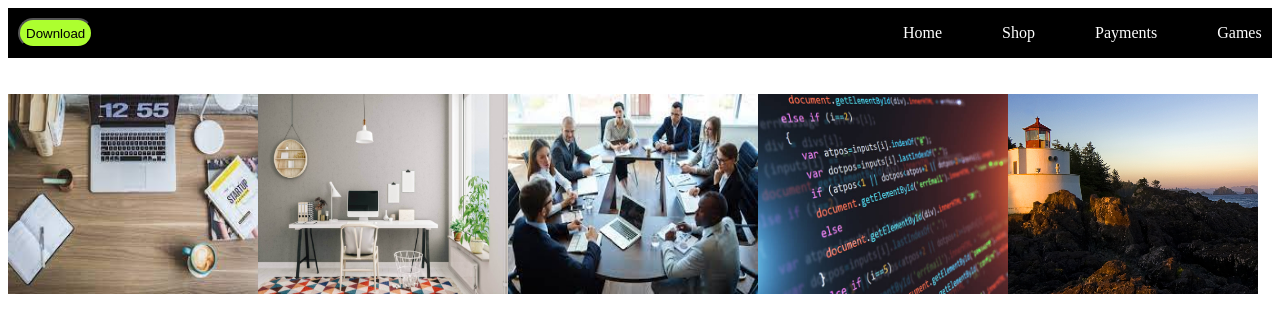
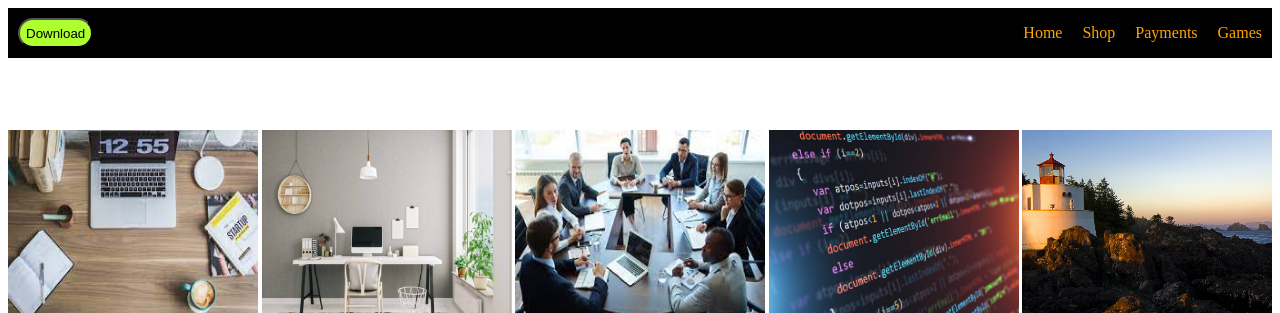
Before and after one commit to botorotokoto88-cmyk/pro, a plain HTML site: page index.html in a window 1280 px wide. Shown: the top 313 px of the page. Drawn offline with Linux system fonts and the light colour scheme.

Commit message:
Add files via upload

```diff
--- a/index.html
+++ b/index.html
@@ -5,20 +5,25 @@
     <meta http-equiv="X-UA-Compatible" content="IE=edge">
     <meta name="viewport" content="width=device-width, initial-scale=1.0">
     <link rel="stylesheet" href="project.css">
+    <meta name="keywords" content="photos,photos store, photo store89">
+    <meta name="description" content="This is a photos store from ......">
+    <link rel="icon" href="background.jpg">
     <title>photos store</title>
 </head>
 <body>
     <header>
         <nav>
-            <a download href="codepic.jpg"><button class="d1">Download</button></a>
-            <li class="l1">
-                <ul class="mar"><a href="">Home</a></ul>
-                <ul><a href="">Shop</a></ul>
-                <ul><a href="">Payments</a></ul>
-                <ul><a href="">Games</a></ul>
-            </li>
+            <a class="a1" download href="codepic.jpg"><button class="d1">Download</button></a>
+            <ul class="l1">
+                <li class="mar"><a href="">Home</a></li>
+                <li><a href="">Shop</a></li>
+                <li><a href="">Payments</a></li>
+                <li><a href="">Games</a></li>
+            </ul>
         </nav>
     </header>
+    <br>
+    <br>
     <br>
     <br>
     <section class="sec1">
--- a/project.css
+++ b/project.css
@@ -2,28 +2,30 @@ header nav {
     display: flex;
     background-color: black;
     min-width: 300px;
+    display: flex;
+    width: 100%;
+    justify-content: space-between;
 }
-.l1{
+ul{
     display: flex;
-
 }
-.mar{
-    margin-left: 750px;
+li{
+    list-style: none;
 }
 nav a{
     text-decoration: none;
-    color: white;
-    transition: background-color 0.3s ease;
+    color: orange;
     padding: 10px 10px 10px 10px;
     width: 75px;
-    transition: width 0.3s ease;
-    transition: padding 0.3s ease;
+    transition: all 0.3s ease;
 
 }
-nav a:hover{
+nav a:hover:not(.a1){
     background-color: orange;
+    color: white;
     width: 90px;
     padding: 10px 15px 10px 15px;
+    margin: 0px 10px;
 
 }
 .image1:hover{
@@ -40,6 +42,7 @@ nav a:hover{
 }
 .sec1{
     display: flex;
+    justify-content: space-between;
 }
 .image2{
     transition: border 0.3s ease;
@@ -109,3 +112,9 @@ header{
 h1{
     text-align: center;
 }
+.a1:hover{
+    background-color: orange;
+    color: white;
+    width: 90px;
+    padding: 10px 15px 10px 15px;
+}
```
